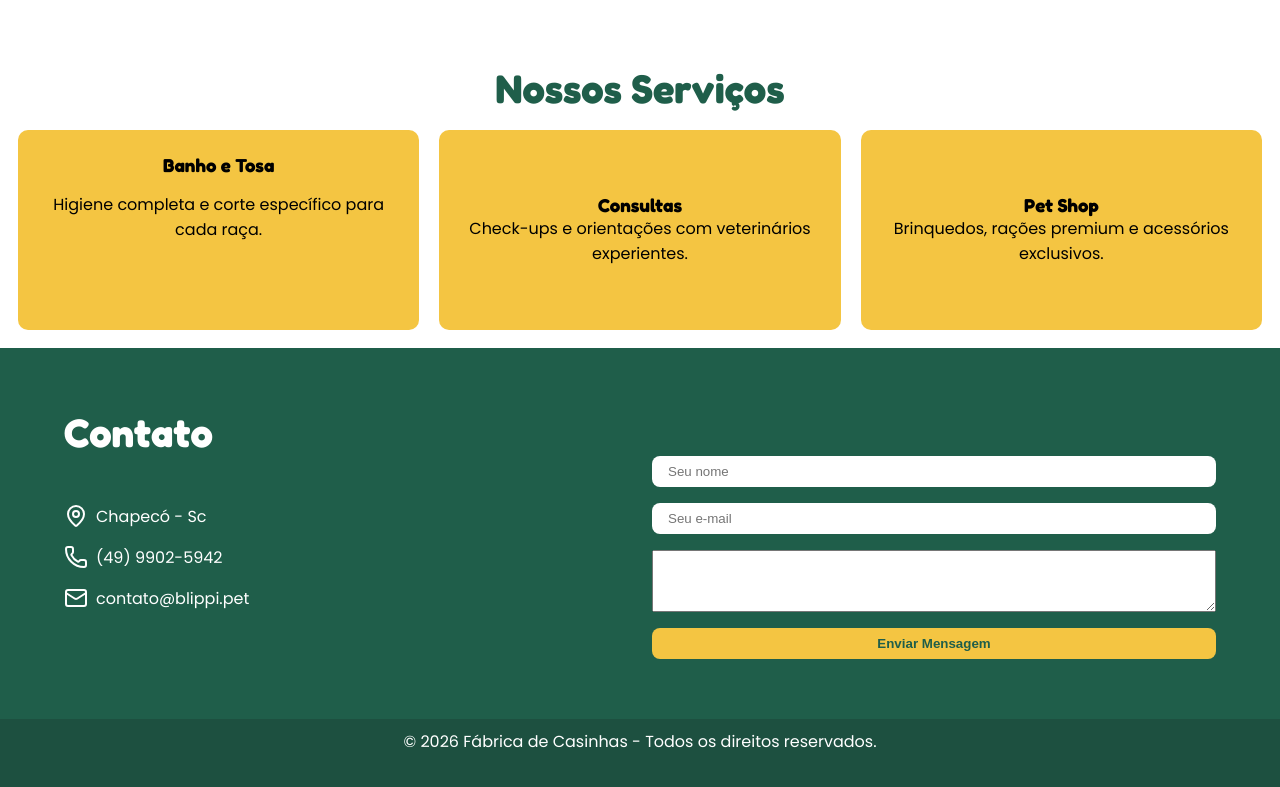
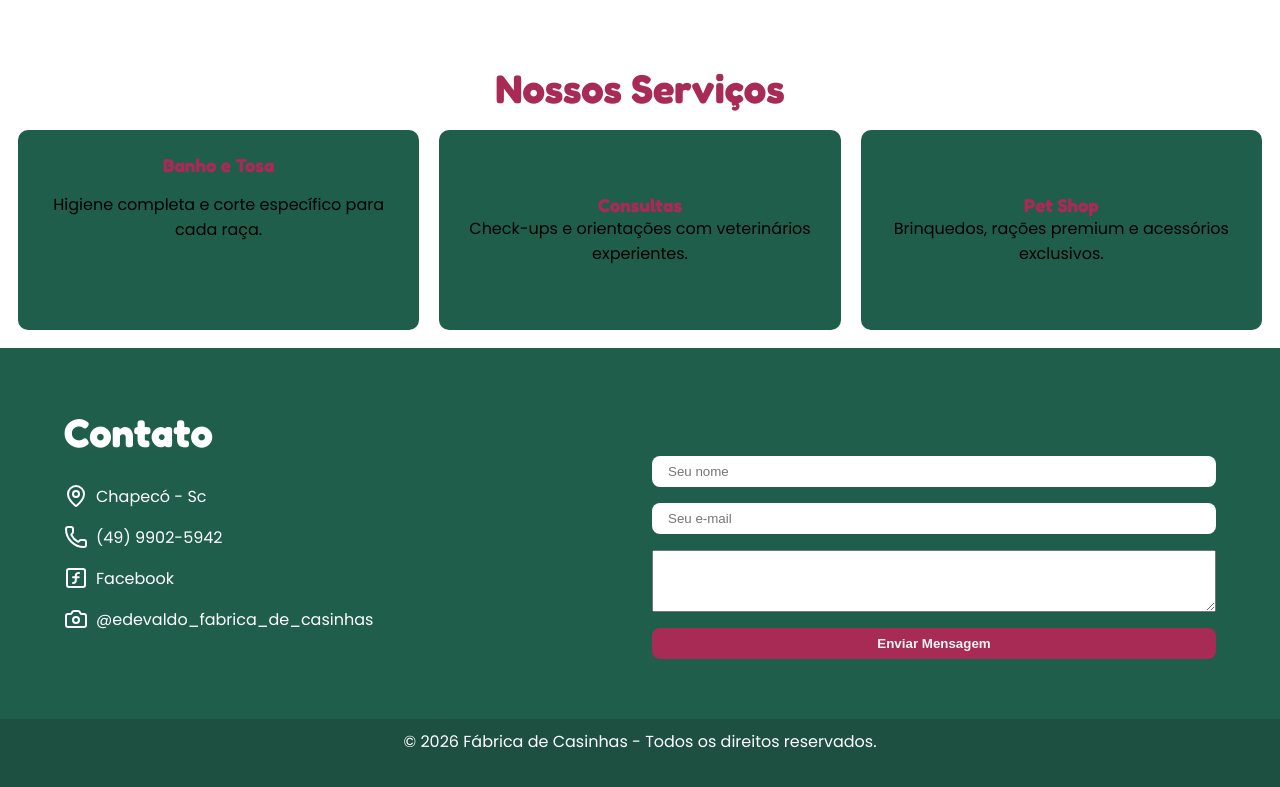
Before and after one commit to laiscorrea-dev/FabricadeCasinhas, a plain HTML site: page index.html in a window 1280 px wide. Shown: the part 1593-2380 px from the top of the page. Drawn offline with Linux system fonts and the light colour scheme.

Commit message:
Fábrica de Casinhas
Ajustes e organização do site

```diff
--- a/index.html
+++ b/index.html
@@ -4,7 +4,7 @@
     <meta charset="UTF-8" />
     <meta name="viewport" content="width=device-width, initial-scale=1.0" />
     <meta http-equiv="X-UA-Compatible" content="ie=edge" />
-    <title> Fábrica de Casinhas - </title>
+    <title> Fábrica de Casinhas - Realizando sonhos de crianças </title>
     <link rel="preconnect" href="https://fonts.googleapis.com" />
     <link rel="preconnect" href="https://fonts.gstatic.com" crossorigin />
     <link
@@ -42,7 +42,7 @@
             felicidade do seu melhor amigo
           </p>
           <div class="hero_acoes">
-            <button>Agendar Atendimento! </button>
+            <a href="contato"> Fale conosco! </a>
             <a href="#servico"> Conheça nossos serviços. </a>
           </div>
         </div>
@@ -159,15 +159,36 @@
               stroke-width="2"
               stroke-linecap="round"
               stroke-linejoin="round"
-              class="lucide lucide-mail-icon lucide-mail">
-              <path
-              d="m22 7-8.991 5.727a2 2 0 0 1-2.009 0L2 7"/>
-              <rect x="2" y="4"
-              width="20"
-              height="16"
-              rx="2"/>
+              class="lucide lucide-square-function-icon lucide-square-function">
+              <rect
+              width="18"
+              height="18"
+              x="3"
+              y="3"
+              rx="2"
+              ry="2"/>
+              <path d="M9 17c2 0 2.8-1 2.8-2.8V10c0-2 1-3.3 3.2-3"/>
+              <path d="M9 11.2h5.7"/>
             </svg>
-            contato@blippi.pet
+            Facebook
+            </p>
+            <p>
+              <svg xmlns="http://www.w3.org/2000/svg"
+              width="24"
+              height="24"
+              viewBox="0 0 24 24"
+              fill="none"
+              stroke="currentColor"
+              stroke-width="2"
+              stroke-linecap="round"
+              stroke-linejoin="round"
+              class="lucide lucide-camera-icon lucide-camera">
+              <path d="M13.997 4a2 2 0 0 1 1.76 1.05l.486.9A2 2 0 0 0 18.003 7H20a2 2 0 0 1 2 2v9a2 2 0 0 1-2 2H4a2 2 0 0 1-2-2V9a2 2 0 0 1 2-2h1.997a2 2 0 0 0 1.759-1.048l.489-.904A2 2 0 0 1 10.004 4z"/>
+              <circle cx="12"
+              cy="13"
+              r="3"/>
+            </svg>
+             @edevaldo_fabrica_de_casinhas
             </p>
           </div>
           <form class="contato_formulario">
--- a/style.css
+++ b/style.css
@@ -147,11 +147,13 @@ h2 {
   padding: 24px 24px 0 24px;
   display: flex;
   justify-content: center;
+
 }
 .sobre_indicadores {
   display: flex;
   gap: 16px;
   margin-top: 16px;
+
 }
 .sobre_indicadores .sobre_indicador_item {
   display: flex;
@@ -219,8 +221,8 @@ h2 {
   padding: 8px 16px;
   width: 100%;
   border: 0;
-  background: #f4c542;
-  color: #1f5e4a;
+  background: #a72b54;
+  color: #f0f5f3;
   font-weight: bold;
   border-radius: 8px;
 }
@@ -238,6 +240,7 @@ h2 {
 .titulo_servicos,
 .titulo_servico {
   text-align: center;
+  color: #a72b54;
 }
 
 .icons_todos {
@@ -254,7 +257,7 @@ h2 {
   flex: 1;
   align-content: center;
   height: 200px;
-  background: #f4c542;
+  background: #1f5e4a;
   text-align: center;
   border-radius: 10px;
   padding: 24px;
```
